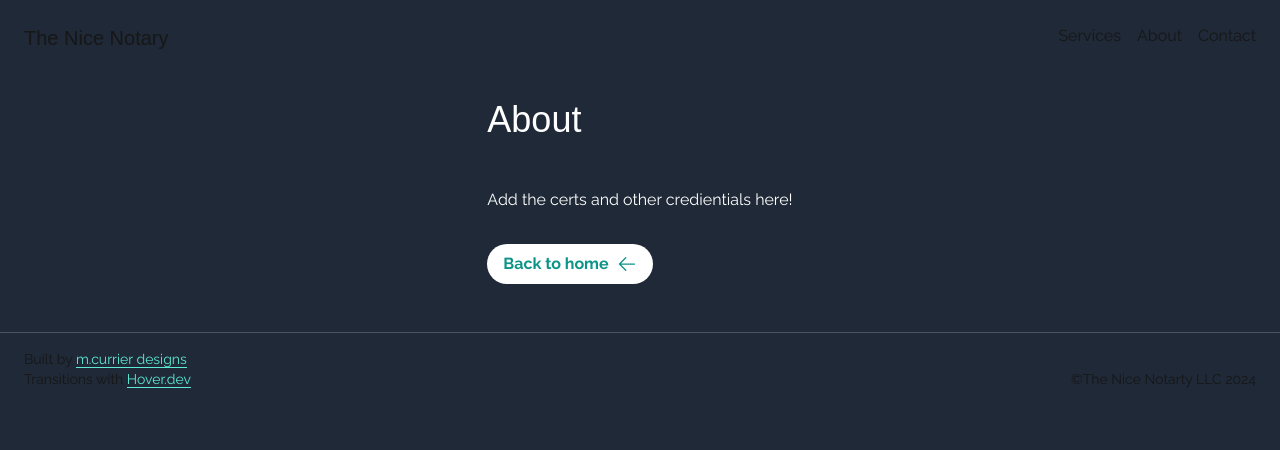
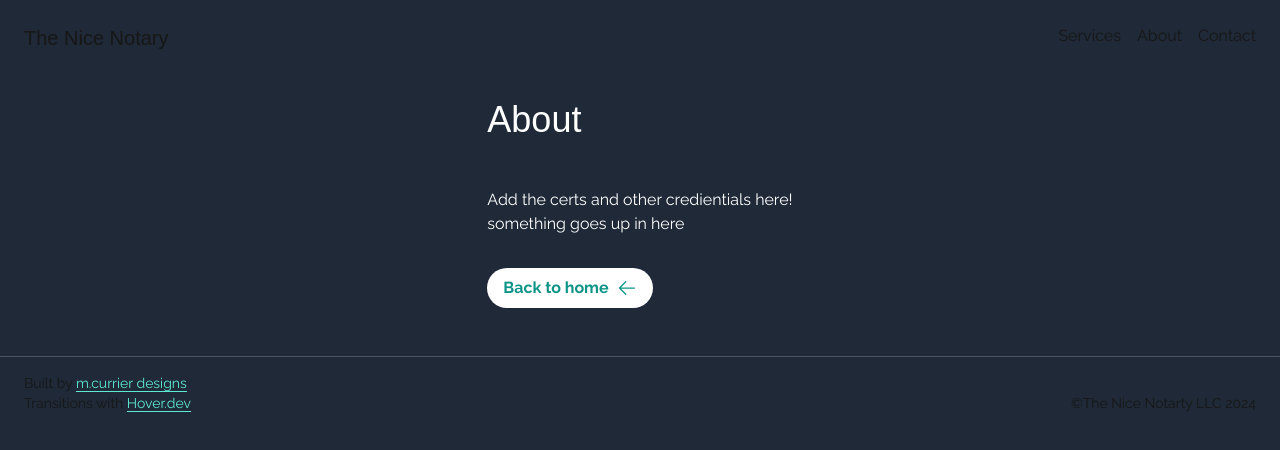
Before and after one commit to michelle-currier/the-nice-notary, a Next.js app: page /about in a window 1280 px wide. Shown: the top 450 px of the page. Built offline with nearby package versions, Linux system fonts and the light colour scheme; a web font is replaced by a local one.

Commit message:
adding something for the push

```diff
--- a/src/app/about/page.tsx
+++ b/src/app/about/page.tsx
@@ -16,7 +16,7 @@ export default function About() {
       </div>
       <div className="justify-start items-center p-6">
         <p>Add the certs and other credientials here!</p>
-
+        <p>something goes up in here</p>
         <p>
           <a
             href="/"
```
